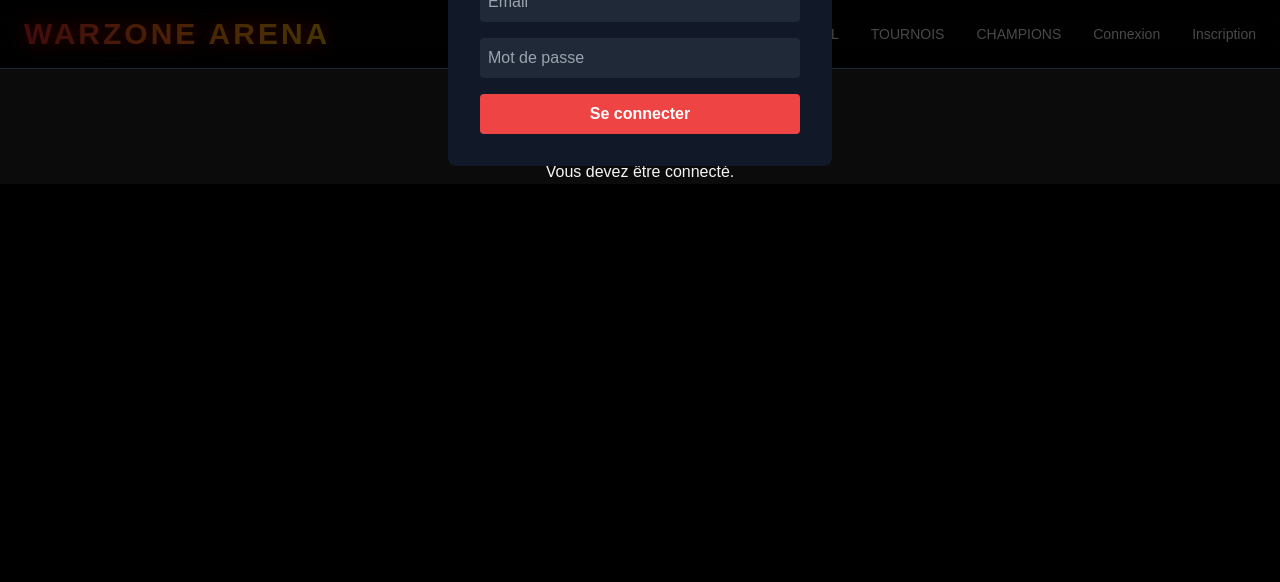
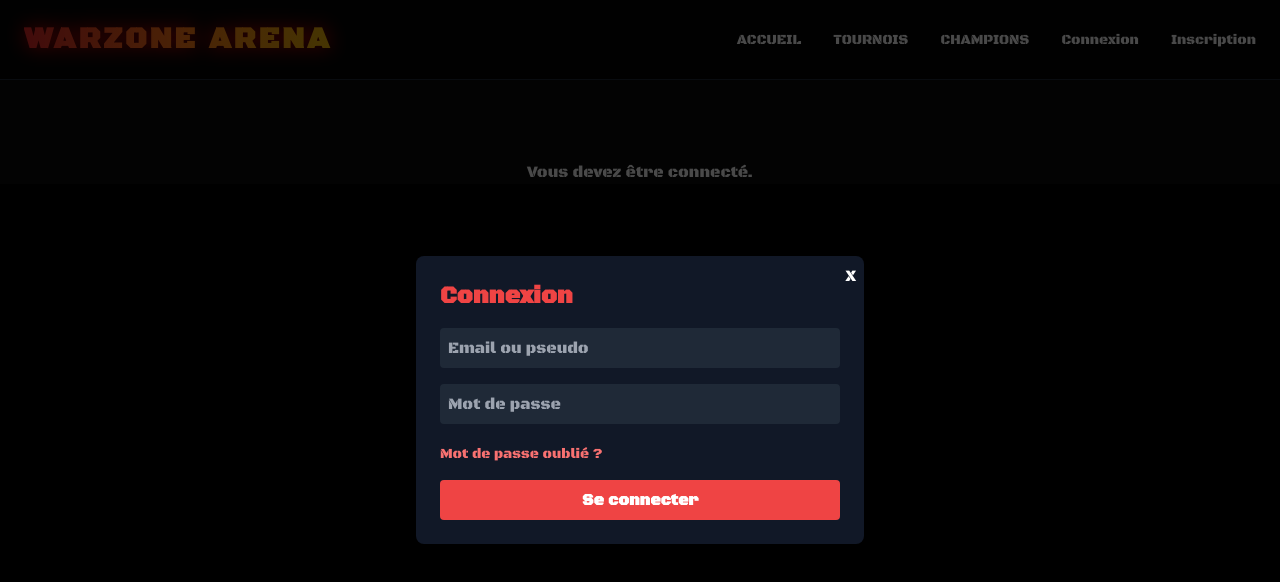
Before and after one commit to Devapp21/arenahub, a Next.js app: page /profil in a window 1280 px wide. Both pictures are taken after a click on the button "Connexion". Shown: the top 582 px of the page. Built offline with nearby package versions, Linux system fonts and the light colour scheme.

Commit message:
Message explicatif

```diff
--- a/app/RootLayoutClient.tsx
+++ b/app/RootLayoutClient.tsx
@@ -1,7 +1,7 @@
 "use client";
 
 import Link from "next/link";
-import { useState, useEffect } from "react";
+import { useState, useEffect, useCallback } from "react";
 import { Menu, X } from "lucide-react";
 import { useRouter } from "next/navigation";
 
@@ -9,21 +9,22 @@ export default function RootLayoutClient() {
   const router = useRouter();
   const [mobileMenuOpen, setMobileMenuOpen] = useState(false);
   const [authModalOpen, setAuthModalOpen] = useState(false);
-  const [authMode, setAuthMode] = useState<"login" | "register">("login");
+  const [authMode, setAuthMode] = useState<"login" | "register" | "forgot">("login");
   const [user, setUser] = useState<{ pseudo: string; email: string } | null>(null);
 
-  const [email, setEmail] = useState("");
+  const [emailOrPseudo, setEmailOrPseudo] = useState("");
   const [pseudo, setPseudo] = useState("");
   const [password, setPassword] = useState("");
   const [confirmPassword, setConfirmPassword] = useState("");
   const [message, setMessage] = useState("");
+  const [loading, setLoading] = useState(false);
 
   useEffect(() => {
     const token = localStorage.getItem("token");
     if (token) {
       try {
         const payload = JSON.parse(atob(token.split(".")[1]));
-        setUser({ pseudo: payload.pseudo, email: payload.email });
+        setUser({ pseudo: payload.pseudo || payload.username || payload.name, email: payload.email });
       } catch (err) {
         console.error("Erreur lecture token JWT :", err);
       }
@@ -36,10 +37,106 @@ export default function RootLayoutClient() {
     router.push("/");
   };
 
+  // Login / Register
+  const handleSubmit = useCallback(async (e: React.FormEvent<HTMLFormElement>) => {
+    e.preventDefault();
+    setMessage("");
+
+    if (authMode === "register") {
+      if (!pseudo || !emailOrPseudo || !password || !confirmPassword) {
+        setMessage("Tous les champs sont requis.");
+        return;
+      }
+      if (password !== confirmPassword) {
+        setMessage("Les mots de passe ne correspondent pas.");
+        return;
+      }
+    } else if (authMode === "login") {
+      if (!emailOrPseudo || !password) {
+        setMessage("Email ou pseudo et mot de passe requis.");
+        return;
+      }
+    }
+
+    setLoading(true);
+    try {
+      const endpoint = authMode === "register" ? "/api/register" : "/api/auth/login";
+      const body = authMode === "register"
+        ? { pseudo, email: emailOrPseudo, password }
+        : { identifier: emailOrPseudo, password };
+
+      const res = await fetch(endpoint, {
+        method: "POST",
+        headers: { "Content-Type": "application/json" },
+        body: JSON.stringify(body),
+      });
+
+      const data = await res.json().catch(() => ({}));
+
+      if (!res.ok) {
+        setMessage(data?.message || data?.error || `Erreur ${res.status}`);
+        setLoading(false);
+        return;
+      }
+
+      if (data?.token) {
+        localStorage.setItem("token", data.token);
+        try {
+          const payload = JSON.parse(atob(data.token.split(".")[1]));
+          setUser({ pseudo: payload.pseudo || payload.username || payload.name, email: payload.email });
+        } catch (err) {
+          console.warn("Impossible de lire le token :", err);
+        }
+        setAuthModalOpen(false);
+        router.push("/profil");
+      } else {
+        setMessage(data?.message || "Connexion/inscription réussie mais pas de token reçu.");
+      }
+    } catch (err) {
+      console.error("Erreur fetch auth :", err);
+      setMessage("Erreur réseau lors de l'opération.");
+    } finally {
+      setLoading(false);
+    }
+  }, [authMode, emailOrPseudo, password, pseudo, confirmPassword, router]);
+
+  // Mot de passe oublié
+  const handleForgotPassword = async (e: React.FormEvent<HTMLFormElement>) => {
+    e.preventDefault();
+    setMessage("");
+    if (!emailOrPseudo) {
+      setMessage("Veuillez saisir votre email.");
+      return;
+    }
+    setLoading(true);
+
+    try {
+      const res = await fetch("/api/auth/forgot-password", {
+        method: "POST",
+        headers: { "Content-Type": "application/json" },
+        body: JSON.stringify({ email: emailOrPseudo }),
+      });
+
+      const data = await res.json();
+      if (!res.ok) {
+        setMessage(data?.message || `Erreur ${res.status}`);
+        setLoading(false);
+        return;
+      }
+
+      setMessage("Un email de réinitialisation a été envoyé si cet email existe.");
+    } catch (err) {
+      console.error("Erreur forgot password:", err);
+      setMessage("Erreur réseau, réessayez.");
+    } finally {
+      setLoading(false);
+    }
+  };
+
   return (
     <>
       {/* Navbar */}
-      <nav className="w-full flex justify-between items-center px-6 py-4 border-b border-gray-800 bg-black/70 backdrop-blur-md fixed top-0 z-50">
+      <nav className="w-full flex justify-between items-center px-6 py-4 border-b border-gray-800 bg-black/70 backdrop-blur-md fixed top-0 z-50 h-[80px] font-inherit">
         <Link href="/" onClick={() => setMobileMenuOpen(false)}>
           <h1 className="text-3xl font-extrabold tracking-widest text-transparent bg-clip-text
              bg-gradient-to-r from-red-600 via-orange-500 to-yellow-500 drop-shadow-[0_0_10px_rgba(255,0,0,0.8)]
@@ -47,7 +144,6 @@ export default function RootLayoutClient() {
           </h1>
         </Link>
 
-        {/* Desktop menu */}
         <div className="hidden md:flex gap-8 text-sm uppercase">
           <Link href="/" className="hover:text-red-400 transition">Accueil</Link>
           <Link href="/tournaments" className="hover:text-red-400 transition">Tournois</Link>
@@ -65,14 +161,12 @@ export default function RootLayoutClient() {
           )}
         </div>
 
-        {/* Hamburger mobile */}
         <button className="md:hidden p-2" onClick={() => setMobileMenuOpen(!mobileMenuOpen)}>
           {mobileMenuOpen ? <X size={28} /> : <Menu size={28} />}
         </button>
 
-        {/* Mobile menu */}
         {mobileMenuOpen && (
-          <div className="absolute top-full left-0 w-full bg-black/95 flex flex-col items-center py-4 space-y-4 md:hidden">
+          <div className="absolute top-full left-0 w-full bg-black/95 flex flex-col items-center py-4 space-y-4 md:hidden font-inherit">
             <Link href="/" onClick={() => setMobileMenuOpen(false)}>Accueil</Link>
             <Link href="/tournaments" onClick={() => setMobileMenuOpen(false)}>Tournois</Link>
             <Link href="/champions" onClick={() => setMobileMenuOpen(false)}>Champions</Link>
@@ -90,33 +184,59 @@ export default function RootLayoutClient() {
             )}
           </div>
         )}
+      </nav>
 
       {/* Modal Auth */}
       {authModalOpen && (
-          <div className="fixed inset-0 bg-black/70 flex items-center justify-center z-50">
-            <div className="bg-gray-900 p-8 rounded-lg w-96 relative">
+        <div className="fixed inset-0 z-[9999] bg-black/70 flex items-center justify-center p-4 font-inherit" onClick={() => setAuthModalOpen(false)}>
+          <div className="bg-gray-900 rounded-lg w-full max-w-md p-6 max-h-[95vh] overflow-y-auto relative" onClick={(e) => e.stopPropagation()}>
             <button className="absolute top-2 right-2 text-white" onClick={() => setAuthModalOpen(false)}>X</button>
             <h2 className="text-2xl font-bold text-red-500 mb-4">
-                {authMode === "login" ? "Connexion" : "Inscription"}
+              {authMode === "login" ? "Connexion" : authMode === "register" ? "Inscription" : "Mot de passe oublié"}
             </h2>
-              <form className="flex flex-col gap-4">
+
+            {authMode === "forgot" ? (
+              <form onSubmit={handleForgotPassword} className="flex flex-col gap-4">
+                <input
+                  type="email"
+                  placeholder="Votre email"
+                  value={emailOrPseudo}
+                  onChange={(e) => setEmailOrPseudo(e.target.value)}
+                  className="p-2 rounded bg-gray-800 text-white"
+                  required
+                />
+                <button type="submit" disabled={loading} className="bg-red-500 hover:bg-red-600 p-2 rounded text-white font-bold disabled:opacity-60">
+                  {loading ? "Envoi..." : "Envoyer"}
+                </button>
+                <button type="button" onClick={() => setAuthMode("login")} className="text-sm text-red-400 hover:underline mt-2 self-start">
+                  Retour à la connexion
+                </button>
+              </form>
+            ) : (
+              <form onSubmit={handleSubmit} className="flex flex-col gap-4">
                 {authMode === "register" && (
                   <input type="text" placeholder="Pseudo" value={pseudo} onChange={(e) => setPseudo(e.target.value)} className="p-2 rounded bg-gray-800 text-white" required />
                 )}
-                <input type="email" placeholder="Email" value={email} onChange={(e) => setEmail(e.target.value)} className="p-2 rounded bg-gray-800 text-white" required />
+                <input type="text" placeholder={authMode === "login" ? "Email ou pseudo" : "Email"} value={emailOrPseudo} onChange={(e) => setEmailOrPseudo(e.target.value)} className="p-2 rounded bg-gray-800 text-white" required />
                 <input type="password" placeholder="Mot de passe" value={password} onChange={(e) => setPassword(e.target.value)} className="p-2 rounded bg-gray-800 text-white" required />
                 {authMode === "register" && (
                   <input type="password" placeholder="Confirmer le mot de passe" value={confirmPassword} onChange={(e) => setConfirmPassword(e.target.value)} className="p-2 rounded bg-gray-800 text-white" required />
                 )}
-                <button type="submit" className="bg-red-500 hover:bg-red-600 p-2 rounded text-white font-bold">
-                  {authMode === "login" ? "Se connecter" : "S'inscrire"}
+                {authMode === "login" && (
+                  <button type="button" onClick={() => setAuthMode("forgot")} className="text-sm text-red-400 hover:underline self-start mt-1">
+                    Mot de passe oublié ?
+                  </button>
+                )}
+                <button type="submit" disabled={loading} className="bg-red-500 hover:bg-red-600 p-2 rounded text-white font-bold disabled:opacity-60">
+                  {loading ? (authMode === "login" ? "Connexion..." : "Inscription...") : (authMode === "login" ? "Se connecter" : "S'inscrire")}
                 </button>
               </form>
+            )}
+
             {message && <p className="text-red-500 mt-2 text-center">{message}</p>}
           </div>
         </div>
       )}
-      </nav>
     </>
   );
 }
--- a/app/globals.css
+++ b/app/globals.css
@@ -3,11 +3,11 @@
 @tailwind utilities;
 
 :root {
-  --font-orbitron: 'Orbitron', sans-serif;
+  --font-orbitron: 'Black Ops One', sans-serif;
 }
 
 body {
-  font-family: var(--font-orbitron);
+  font-family: var(--font-blackops);
   background-color: #0b0b0b;
   color: #f5f5f5;
 }
--- a/app/layout.tsx
+++ b/app/layout.tsx
@@ -3,7 +3,8 @@ import "./globals.css";
 import { Black_Ops_One } from "next/font/google";
 import RootLayoutClient from "./RootLayoutClient"; // Client Component pour Navbar et modal
 
-const blackOps = Black_Ops_One({ subsets: ["latin"], weight: "400", variable: "--font-blackops" });
+// ✅ Utiliser className, pas variable, pour appliquer globalement la police
+const blackOps = Black_Ops_One({ subsets: ["latin"], weight: "400" });
 
 export const metadata = {
   title: "Warzone Arena - Tournois Warzone",
@@ -33,7 +34,7 @@ export const metadata = {
 
 export default function RootLayout({ children }: { children: React.ReactNode }) {
   return (
-    <html lang="fr" className={`${blackOps.variable} bg-black text-white`}>
+    <html lang="fr" className={`${blackOps.className} bg-black text-white`}>
       <body>
         {/* Client Component gérant Navbar, menu mobile et modal */}
         <RootLayoutClient />
```
Lines whose indentation alone changed are shown as unchanged.
